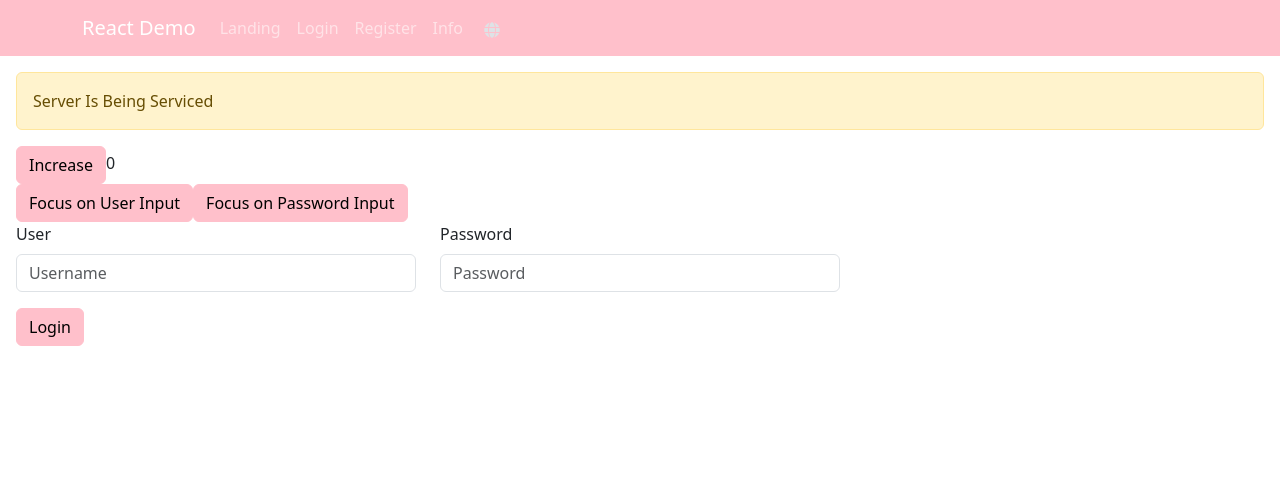
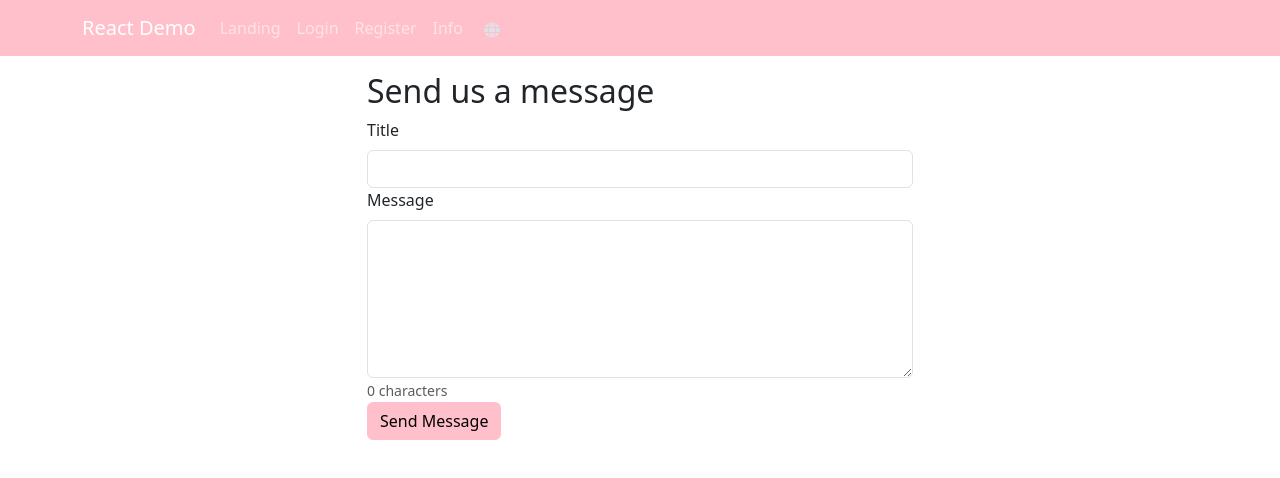
Before and after one commit to BeetrootAcademyAccount2/react-demo, a React (Create React App) app: page / in a window 1280 px wide. Shown: the top 478 px of the page. Built offline with nearby package versions, Linux system fonts and the light colour scheme.

Commit message:
Add useMemo

```diff
--- a/src/pages/App.js
+++ b/src/pages/App.js
@@ -16,7 +16,7 @@ function App() {
   // return <Landing />;
   // return <div>{!isLoggedIn ? <Login /> : <Landing />}</div>;
 
-  const [page, setPage] = useState("login");
+  const [page, setPage] = useState("info");
 
   return (
     <ThemeProvider>
--- a/src/pages/Info.js
+++ b/src/pages/Info.js
@@ -1,5 +1,7 @@
+import MessageForm from "./MessageForm";
+
 function Info() {
-  return <p>Info</p>;
+  return <MessageForm />;
 }
 
 export default Info;
--- /dev/null
+++ b/src/pages/MessageForm.js
@@ -0,0 +1,63 @@
+import Container from "react-bootstrap/Container";
+import Button from "react-bootstrap/Button";
+import Col from "react-bootstrap/Col";
+import Form from "react-bootstrap/Form";
+import Row from "react-bootstrap/Row";
+import { useState, useMemo } from "react";
+
+function MessageForm() {
+  const [title, setTitle] = useState("");
+  const [message, setMessage] = useState("");
+
+  const messageCharCount = useMemo(() => countChar(message), [message]);
+
+  const handleTitleChange = (event) => {
+    setTitle(event.target.value);
+  };
+
+  const handleMessageChange = (event) => {
+    setMessage(event.target.value);
+  };
+
+  const handleSubmit = (event) => {};
+
+  return (
+    <Container>
+      <Row className="justify-content-md-center">
+        <Col md="6">
+          <h2>Send us a message</h2>
+          <Form onSubmit={handleSubmit}>
+            <Form.Group>
+              <Form.Label>Title</Form.Label>
+              <Form.Control
+                type="text"
+                name="title"
+                value={title}
+                onChange={handleTitleChange}
+              />
+            </Form.Group>
+            <Form.Group>
+              <Form.Label>Message</Form.Label>
+              <Form.Control
+                as="textarea"
+                rows={6}
+                name="message"
+                value={message}
+                onChange={handleMessageChange}
+              />
+              <Form.Text>{messageCharCount} characters</Form.Text>
+            </Form.Group>
+            <Button type="submit">Send Message</Button>
+          </Form>
+        </Col>
+      </Row>
+    </Container>
+  );
+}
+
+function countChar(message) {
+  for (let i = 0; i < 1000000000; i++) {}
+  return message.length;
+}
+
+export default MessageForm;
```
